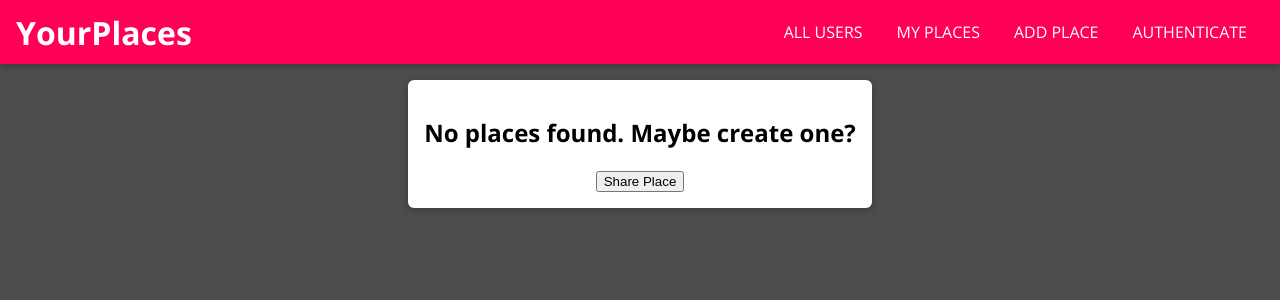
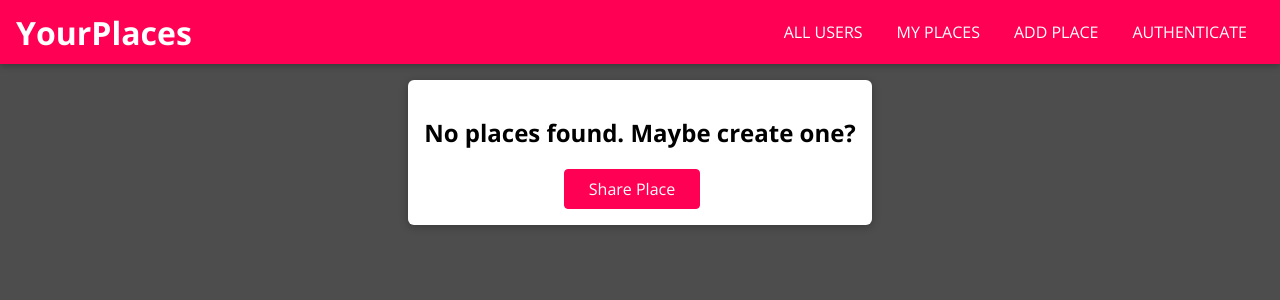
Before and after one commit to garosan/mern-places-app, a React (Create React App) app: page /1/places in a window 1280 px wide. Shown: the top 300 px of the page. Built offline with nearby package versions, Linux system fonts and the light colour scheme.

Commit message:
Fix error when id not found on Update Page and add styling

```diff
--- a/src/places/components/PlaceList.js
+++ b/src/places/components/PlaceList.js
@@ -2,7 +2,7 @@ import React from "react";
 
 import Card from "../../shared/components/UIElements/Card";
 import PlaceItem from "./PlaceItem";
-
+import Button from "../../shared/components/FormElements/Button";
 import "./PlaceList.css";
 
 const PlaceList = (props) => {
@@ -11,7 +11,7 @@ const PlaceList = (props) => {
       <div className="place-list center">
         <Card>
           <h2>No places found. Maybe create one?</h2>
-          <button>Share Place</button>
+          <Button to="/places/new">Share Place</Button>
         </Card>
       </div>
     );
--- a/src/places/pages/UpdatePlace.js
+++ b/src/places/pages/UpdatePlace.js
@@ -3,6 +3,7 @@ import { useParams } from "react-router-dom";
 
 import Input from "../../shared/components/FormElements/Input";
 import Button from "../../shared/components/FormElements/Button";
+import Card from "../../shared/components/UIElements/Card";
 import { VALIDATOR_REQUIRE, VALIDATOR_MINLENGTH } from "../../shared/util/validators";
 import { useForm } from "../../shared/hooks/form-hook";
 import "./PlaceForm.css";
@@ -57,6 +58,7 @@ const UpdatePlace = () => {
   const identifiedPlace = DUMMY_PLACES.find((p) => p.id === placeId);
 
   useEffect(() => {
+    if (identifiedPlace) {
       setFormData(
         {
           title: {
@@ -70,6 +72,8 @@ const UpdatePlace = () => {
         },
         true
       );
+    }
+
     setIsLoading(false);
   }, [setFormData, identifiedPlace]);
 
@@ -81,7 +85,9 @@ const UpdatePlace = () => {
   if (!identifiedPlace) {
     return (
       <div className="center">
+        <Card>
           <h2>Could not find place!</h2>
+        </Card>
       </div>
     );
   }
```
Lines whose indentation alone changed are shown as unchanged.
